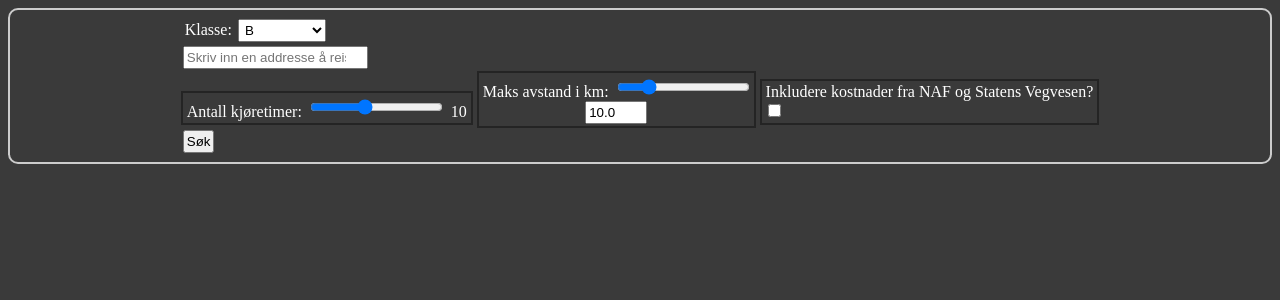
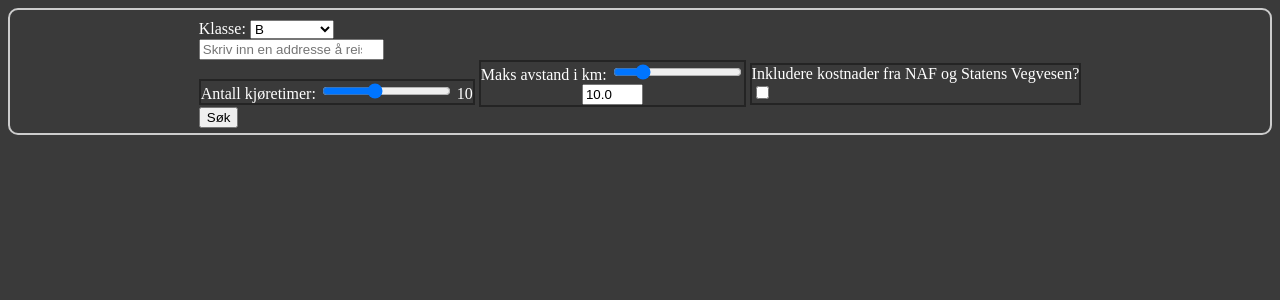
Before and after one commit to Magniko/Billiglappen, a Flask app: page / in a window 1280 px wide. Shown: the part 100-400 px from the top of the page. Run offline with Flask 2, Linux system fonts and the light colour scheme.

Commit message:
fixed margin problem with CSS

```diff
--- a/static/app.js
+++ b/static/app.js
@@ -230,6 +230,9 @@ formLightClasses.addEventListener('submit', event => {
                     </div>
 
                     <div class="package-details">
+                        <div class="package-price">
+                            <p>Grunnleggende pakkepris: <span>${formatPrice(pack.package_price)},-</span></p>
+                        </div>
                         <div class="lesson-price">
                             <p>Kjøretime: <span>${formatPrice(pack.lesson_price)},-</span></p>
                         </div>
--- a/static/style.css
+++ b/static/style.css
@@ -79,17 +79,14 @@ body {
     border-radius: 10px;
     color: #ffffff;
     border: 2px solid #ccc;
-    padding: 5px;
+    padding-bottom: 5px;
+    padding-top: 10px;
     display: flex;
     flex-wrap: wrap;
     justify-content: center;
 
 }
 
-.form * {
-    padding: 2px;
-
-}
 
 .select-class {
     display: inline-block;
```
